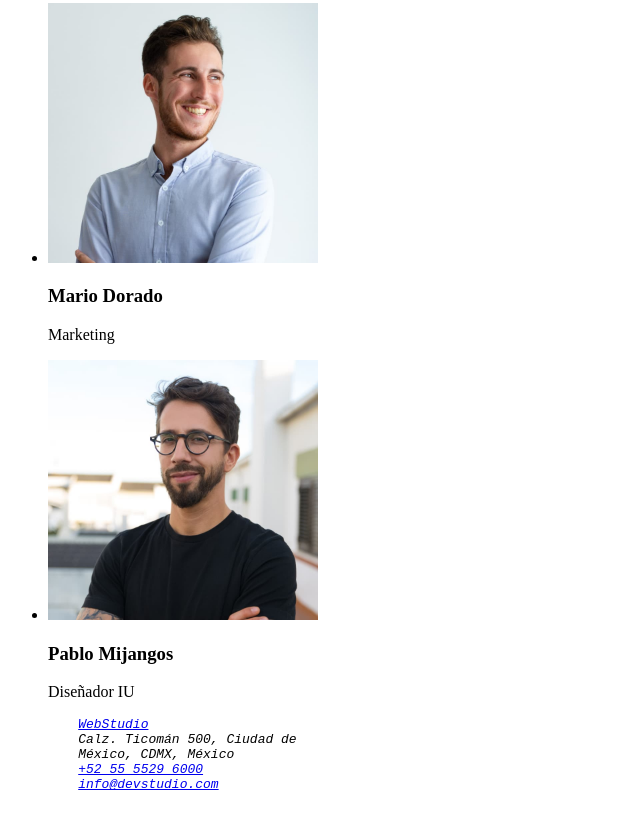
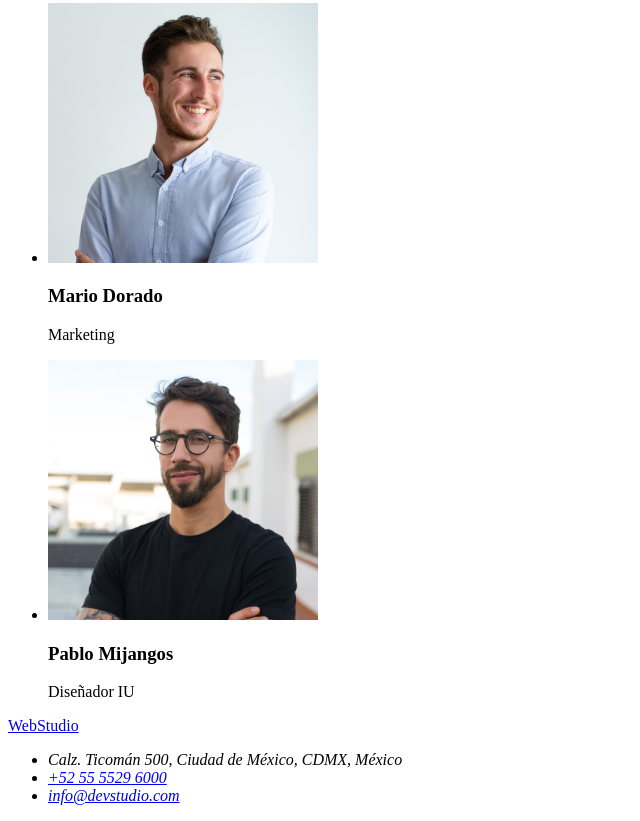
Before and after one commit to midefaux/goit-markup-hw-01, a plain HTML site: page index.html in a window 1280 px wide. Shown: the part 2387-3208 px from the top of the page, without its empty margins (0-640 px from the left). Drawn offline with Linux system fonts and the light colour scheme; files whose address does not match are found by name.

Commit message:
correcciones

```diff
--- a/index.html
+++ b/index.html
@@ -9,11 +9,11 @@
   <body>
     <header>
       <nav>
-        <a href="./">WebStudio</a>
+        <a href="#">WebStudio</a>
         <ul>
-          <li><a href="./Estudio">Estudio</a></li>
-          <li><a href="./Portafolio">Portafolio</a></li>
-          <li><a href="./Contactos">Contactos</a></li>
+          <li><a href="estudio.html">Estudio</a></li>
+          <li><a href="portafolio.html">Portafolio</a></li>
+          <li><a href="Contactos.html">Contactos</a></li>
         </ul>
       </nav>
       <a href="tel:+525555296000">+52 55 5529 6000</a>
@@ -133,14 +133,13 @@
       </section>
     </main>
     <footer>
+      <a href="#">WebStudio</a>
       <address>
-        <pre>
-         <a href="./">WebStudio</a>
-         Calz. Ticomán 500, Ciudad de
-         México, CDMX, México
-         <a href="tel:+525555296000">+52 55 5529 6000</a>
-         <a href="mailto:info@devstudio.com">info@devstudio.com</a>
-         </pre>
+        <ul>
+          <li>Calz. Ticomán 500, Ciudad de México, CDMX, México</li>
+          <li><a href="tel:+525555296000">+52 55 5529 6000</a></li>
+          <li><a href="mailto:info@devstudio.com">info@devstudio.com</a></li>
+        </ul>
       </address>
     </footer>
   </body>
```
